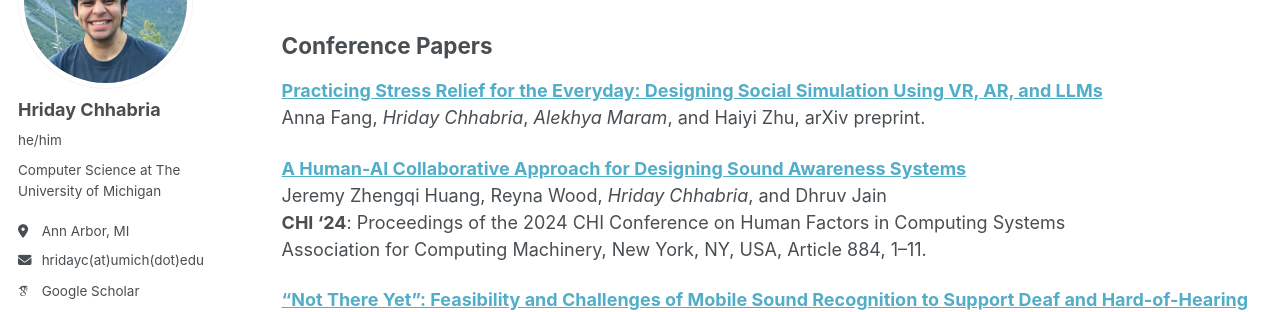
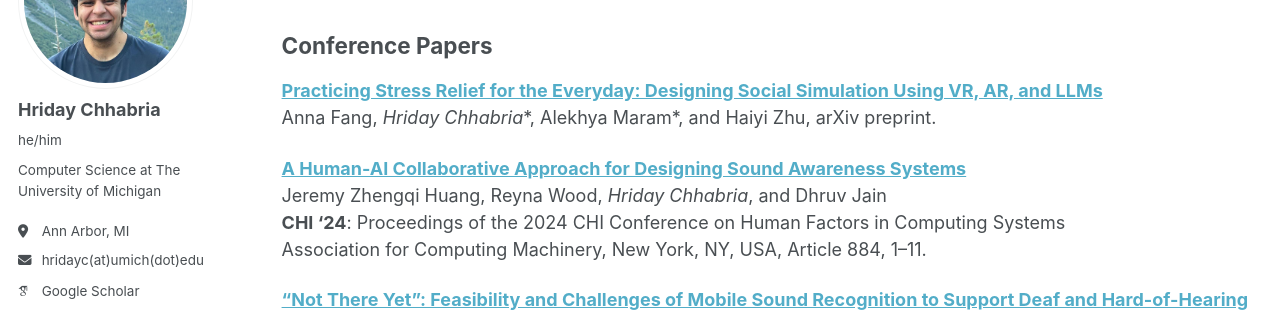
Before and after one commit to hridayc7/hridayc7.github.io, a Jekyll site: the page built from _pages/publications.md, in a window 1280 px wide and 1053 px high. Shown: the part 192-504 px from the top of the window. Built offline with Jekyll 4.4.1, drawn with Linux system fonts in a browser that asks for light colours; some web fonts are replaced.

```diff
--- a/_pages/publications.md
+++ b/_pages/publications.md
@@ -9,7 +9,7 @@ You can also find my most up-to-date work on my [Google Scholar](https://scholar
 
 ## Conference Papers
 [**Practicing Stress Relief for the Everyday: Designing Social Simulation Using VR, AR, and LLMs**](../publication/2025-simulus-design-study)
-Anna Fang, *Hriday Chhabria*, *Alekhya Maram*, and Haiyi Zhu, arXiv preprint.
+Anna Fang, *Hriday Chhabria*\*, Alekhya Maram\*, and Haiyi Zhu, arXiv preprint.
 
 [**A Human-AI Collaborative Approach for Designing Sound Awareness Systems**](../publication/2024-chi-human-ai-sound-awareness)<br/>
 Jeremy Zhengqi Huang, Reyna Wood, *Hriday Chhabria*, and Dhruv Jain<br/>
```
Also changed, not shown: _publications/2023-assets-not-there-yet.md (+1 -1 lines).
